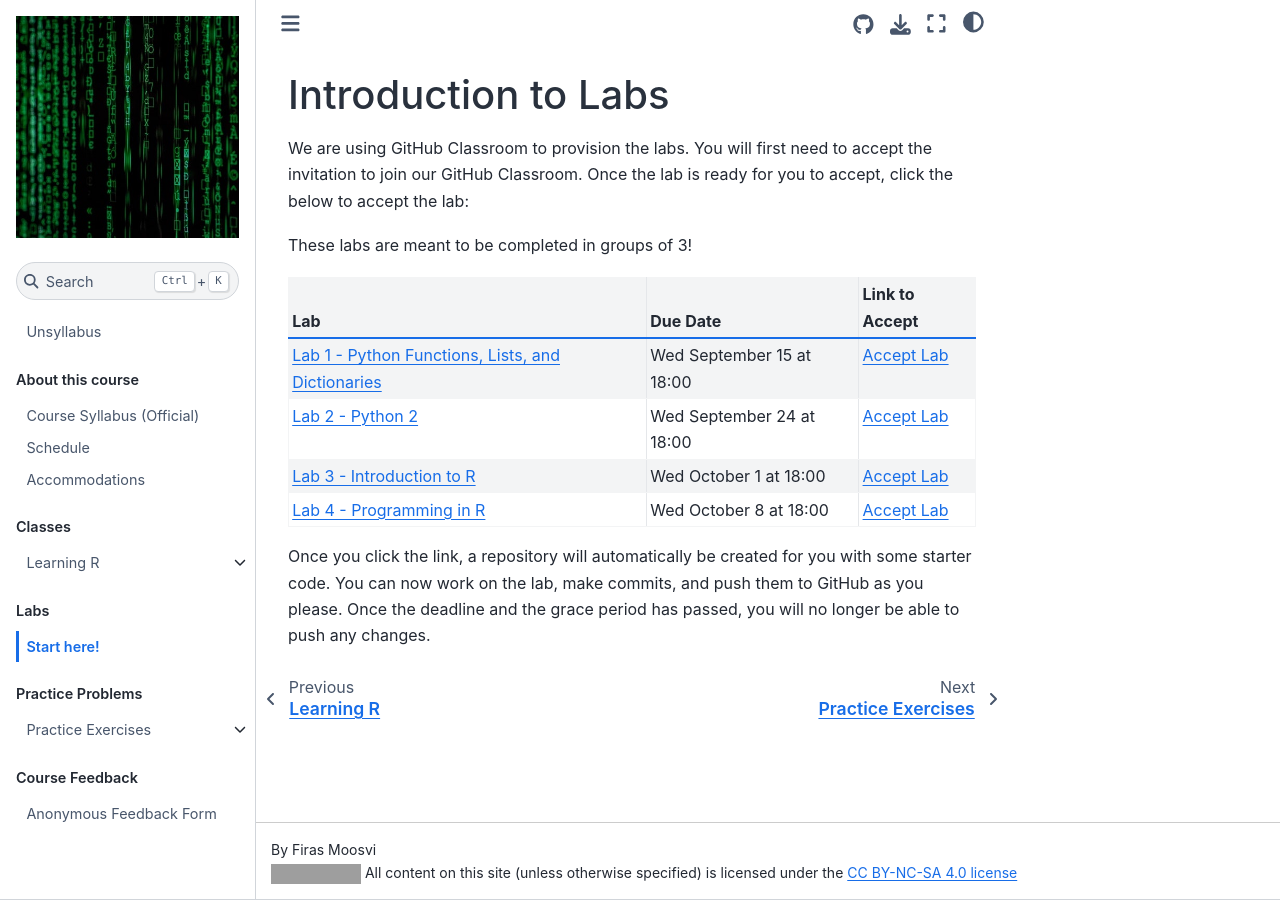
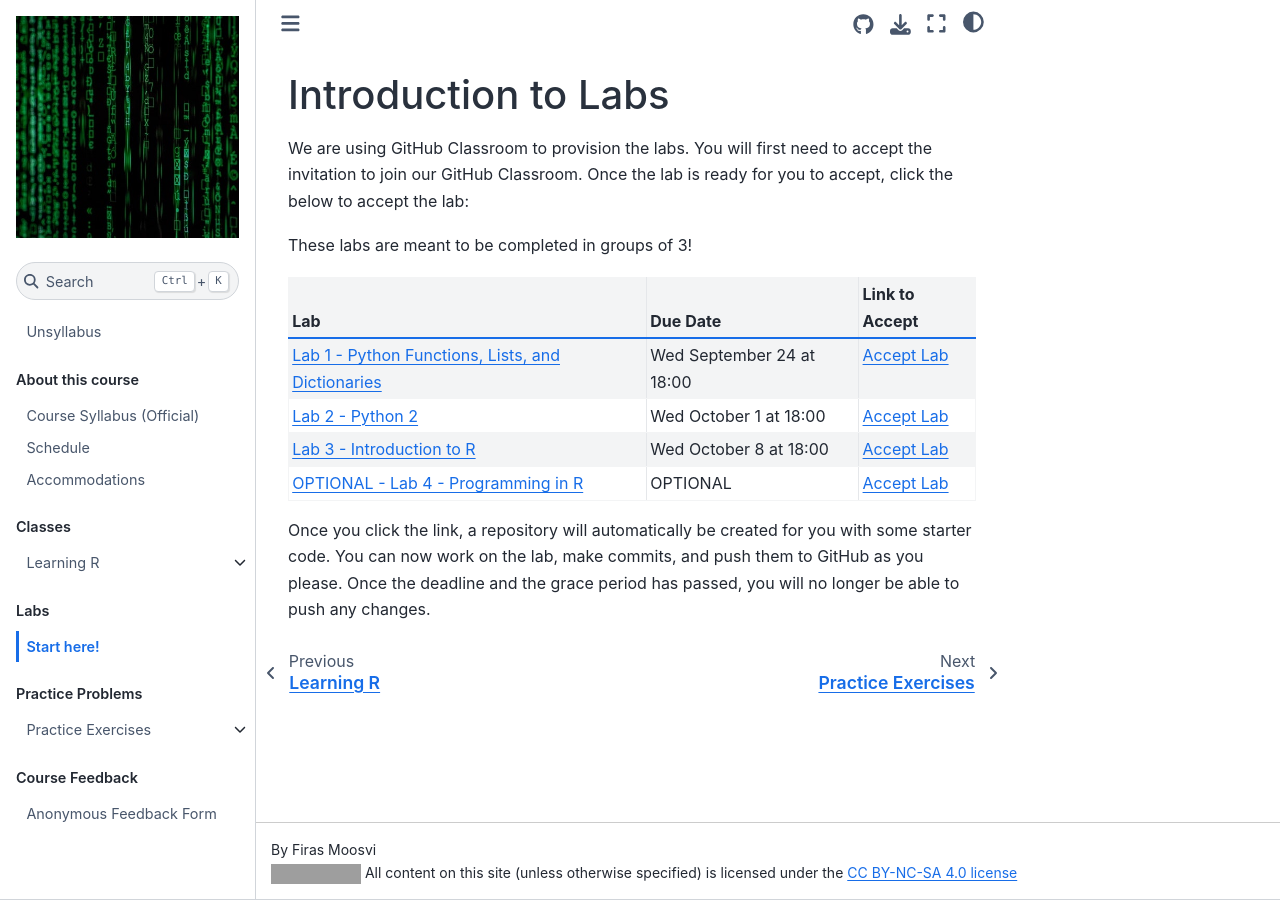
Before and after one commit to ubco-cmps/data531, a Jupyter Book: the page built from labs/intro.md, in a window 1280 px wide. Built offline with Jupyter Book 1.0.4 settings and Sphinx 7.4.7 and the Sphinx Book theme 1.1.4, drawn with Linux system fonts in a browser that asks for light colours; pages that are not in the unit, such as notebooks, are missing from menus; grey boxes are pictures that could not be loaded.

Commit message:
update lab schedule

```diff
--- a/labs/intro.md
+++ b/labs/intro.md
@@ -10,10 +10,10 @@ These labs are meant to be completed in groups of 3!
 
 | Lab                                                       | Due Date                  | Link to Accept                                        |
 |-----------------------------------------------------------|---------------------------|-------------------------------------------------------|
-| [Lab 1 - Python Functions, Lists, and Dictionaries](lab1) | Wed September 15 at 18:00 | [Accept Lab](https://classroom.github.com/a/CSgz0rPX) |
-| [Lab 2 - Python 2](lab2)                                  | Wed September 24 at 18:00 | [Accept Lab](https://classroom.github.com/a/s9Dize-w) |
-| [Lab 3 - Introduction to R](lab3)                         | Wed October 1 at 18:00    | [Accept Lab](https://classroom.github.com/a/aO2nMfBS) |
-| [Lab 4 - Programming in R](lab4)                          | Wed October 8 at 18:00    | [Accept Lab](https://classroom.github.com/a/rXy3907p) |
+| [Lab 1 - Python Functions, Lists, and Dictionaries](lab1) | Wed September 24 at 18:00 | [Accept Lab](https://classroom.github.com/a/CSgz0rPX) |
+| [Lab 2 - Python 2](lab2)                                  | Wed October 1 at 18:00 | [Accept Lab](https://classroom.github.com/a/s9Dize-w) |
+| [Lab 3 - Introduction to R](lab3)                         | Wed October 8 at 18:00    | [Accept Lab](https://classroom.github.com/a/aO2nMfBS) |
+| [OPTIONAL - Lab 4 - Programming in R](lab4)               | OPTIONAL    | [Accept Lab](https://classroom.github.com/a/rXy3907p) |
 
 Once you click the link, a repository will automatically be created for you with some starter code.
 You can now work on the lab, make commits, and push them to GitHub as you please.
```
